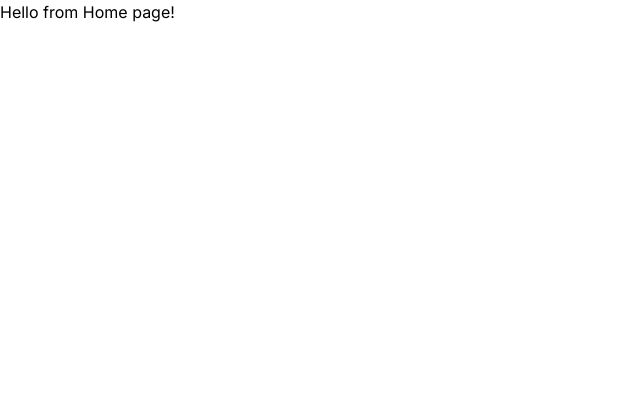
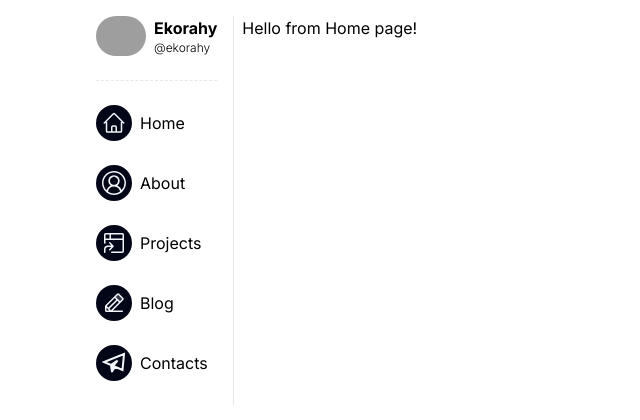
Before and after one commit to ekorahy/personal-website, a Next.js app: page / in a window 1280 px wide. Shown: the top 420 px of the page, without its empty margins (0-640 px from the left). Built offline with nearby package versions, Linux system fonts and the light colour scheme; grey boxes are pictures that could not be loaded.

Commit message:
feat: add navside for large device (tablet, laptop, etc.)

```diff
--- a/src/app/layout.tsx
+++ b/src/app/layout.tsx
@@ -1,6 +1,7 @@
 import { Inter } from "next/font/google";
 import "../styles/globals.css";
 import NavBar from "@/components/molecule/NavBar";
+import NavSide from "@/components/molecule/NavSide";
 
 const inter = Inter({ subsets: ["latin"] });
 
@@ -15,7 +16,8 @@ export default function RootLayout({
         <header className="absolute bottom-0 w-full sm:hidden">
           <NavBar />
         </header>
-        <main>
+        <main className="mx-auto flex max-w-6xl gap-2 p-4">
+          <NavSide />
           <div>{children}</div>
         </main>
       </body>
--- a/src/components/atom/NavItem.tsx
+++ b/src/components/atom/NavItem.tsx
@@ -5,17 +5,19 @@ export default function NavItem({
   name,
   icon,
   linkTo,
+  category,
 }: {
   name: string;
   icon: React.ReactNode;
   linkTo: string;
+  category: "navbar" | "navside";
 }) {
   return (
-    <Link
-      href={linkTo}
-      className="rounded-full bg-slate-950 p-1.5 text-2xl text-slate-100"
-    >
-      {icon}
+    <Link href={linkTo} className="flex items-center gap-2">
+      <div className="w-max rounded-full bg-slate-950 p-1.5 text-2xl text-slate-100">
+        <span className="">{icon}</span>
+      </div>
+      <span>{category === "navside" && name}</span>
     </Link>
   );
 }
--- a/src/components/molecule/NavBar.tsx
+++ b/src/components/molecule/NavBar.tsx
@@ -6,7 +6,13 @@ export default function NavBar() {
     <nav className="m-4 rounded-3xl bg-slate-950/30 backdrop-blur-md">
       <div className="flex items-center justify-center gap-2 py-2">
         {navItems.map(({ name, icon, linkTo }) => (
-          <NavItem key={name} name={name} icon={icon} linkTo={linkTo} />
+          <NavItem
+            key={name}
+            name={name}
+            icon={icon}
+            linkTo={linkTo}
+            category="navbar"
+          />
         ))}
       </div>
     </nav>
--- /dev/null
+++ b/src/components/molecule/NavSide.tsx
@@ -0,0 +1,34 @@
+import { navItems } from "@/data/local";
+import NavItem from "../atom/NavItem";
+import Image from "next/image";
+
+export default function NavSide() {
+  return (
+    <aside className="hidden border-r px-4 sm:block">
+      <div className="flex gap-2 border-b border-dashed pb-6">
+        <Image
+          src="/profile.jpg"
+          className="rounded-full"
+          width={50}
+          height={50}
+          alt="Profil photo"
+        />
+        <div className="flex flex-col justify-center">
+          <h1 className="font-bold">Ekorahy</h1>
+          <p className="text-xs font-light">@ekorahy</p>
+        </div>
+      </div>
+      <nav className="my-6 flex flex-col gap-6">
+        {navItems.map(({ name, icon, linkTo }) => (
+          <NavItem
+            key={name}
+            name={name}
+            icon={icon}
+            linkTo={linkTo}
+            category="navside"
+          />
+        ))}
+      </nav>
+    </aside>
+  );
+}
```
Also changed, not shown: 1 other file (tests, documents, lock files or other folders).
